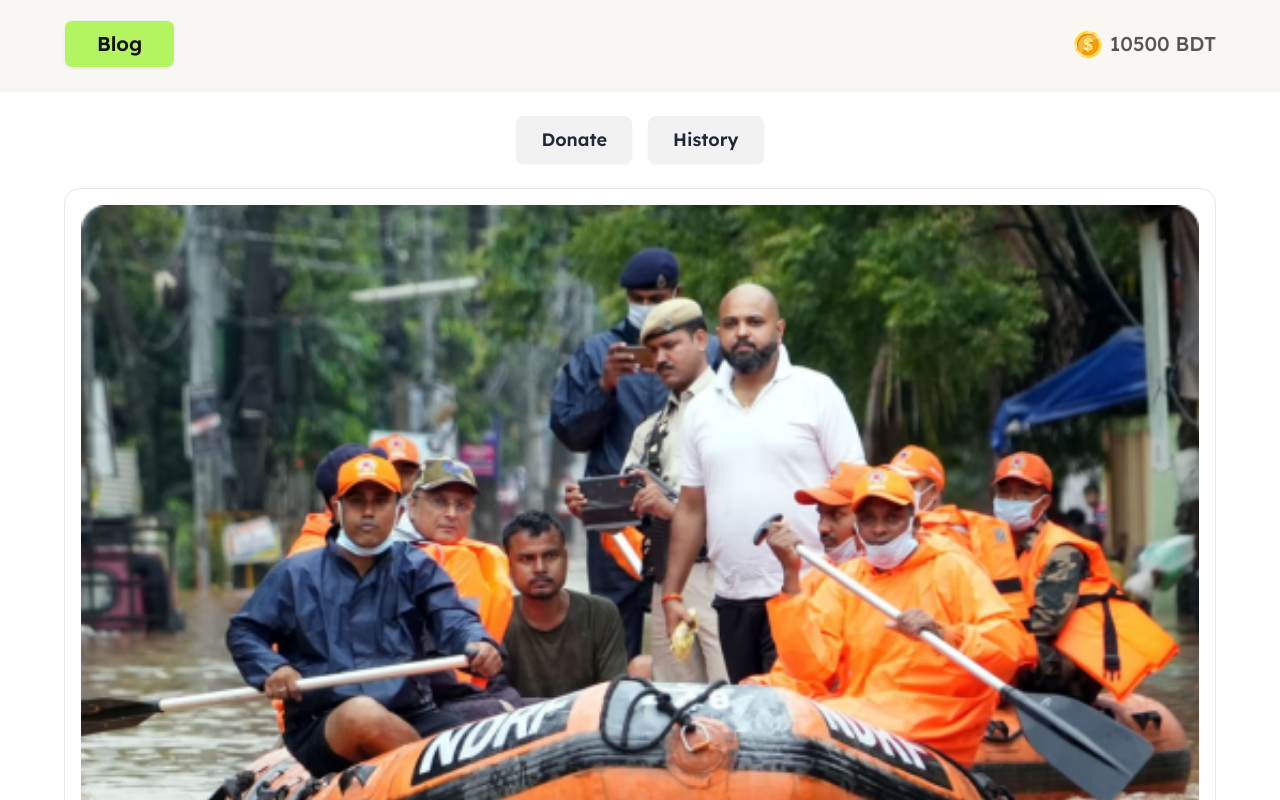
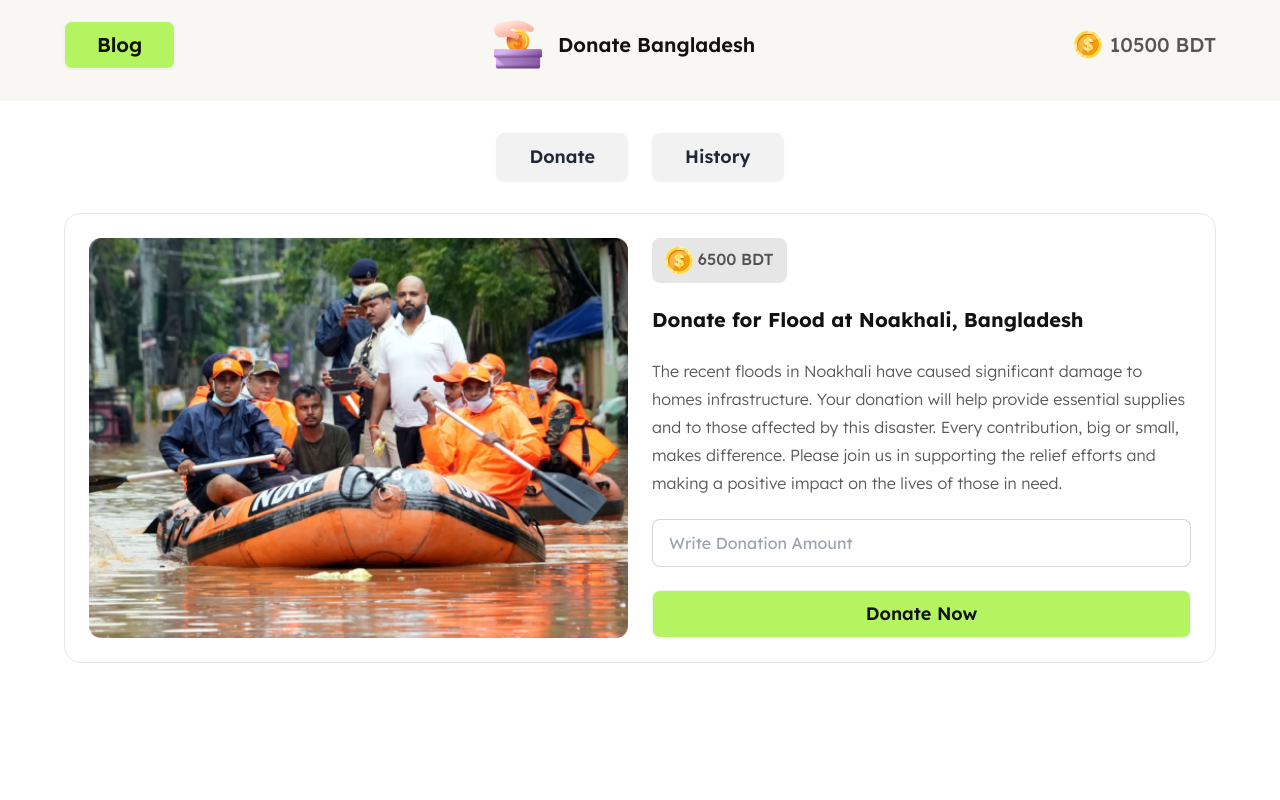
Before and after one commit to Ai-codemaster/Assignment-5, a plain HTML site: page index.html in a window 1280 px wide. Shown: the top 800 px of the page. Drawn offline with nearby package versions, Linux system fonts and the light colour scheme.

Commit message:
Complete Donate for Flood at Noakhali, Bangladesh section and responsive for all device

```diff
--- a/index.html
+++ b/index.html
@@ -14,17 +14,20 @@
     <script src="https://cdn.tailwindcss.com"></script>
   </head>
   <body>
-    <header id="header" class="sticky top-0 left-0 pb-6">
-      <div id="navbar" class="bg-[--header-background] pt-5 pb-6 px-[5%]">
-        <div class="container mx-auto flex justify-between">
+    <header id="header" class="sticky top-0 left-0 pb-6 md:pb-8">
+      <div
+        id="navbar"
+        class="bg-[--header-background] pt-5 pb-6 md:pb-8 px-[5%]"
+      >
+        <div class="container mx-auto flex justify-between items-center">
           <button
             class="btn text-lg sm:text-xl font-semibold text-[--text-primary] px-6 sm:px-8 bg-[--btn-bg] hover:bg-[--btn-bg]"
           >
             Blog
           </button>
-          <div class="flex items-center gap-4 hidden">
-            <img src="assets/logo.png" alt="" />
-            <h1 class="text-xl text-[--text-primary] font-semibold">
+          <div class="md:flex md:items-center md:gap-4">
+            <img class="w-8 h-8 sm:w-auto sm:h-auto" src="assets/logo.png" alt="" />
+            <h1 class="text-xl text-[--text-primary] font-semibold hidden md:block">
               Donate Bangladesh
             </h1>
           </div>
@@ -36,31 +39,43 @@
           </div>
         </div>
       </div>
-      <div class="flex justify-center gap-4 mt-6">
-        <button class="btn text-lg font-semibold px-6">Donate</button>
-        <button class="btn text-lg font-semibold px-6">History</button>
+      <div class="flex justify-center gap-4 sm:gap-6 mt-6 md:mt-8">
+        <button class="btn text-lg font-semibold px-6 sm:px-8">Donate</button>
+        <button class="btn text-lg font-semibold px-6 sm:px-8">History</button>
       </div>
     </header>
 
     <main>
-      <section class="px-[5%]">
+      <section class="px-[5%] mb-8">
         <div
-          class="container grid grid-cols-1 gap-6 mx-auto p-4 rounded-2xl border"
+          class="container grid grid-cols-1 md:grid-cols-2 gap-6 mx-auto p-4 sm:p-5 lg:p-6 rounded-2xl border"
         >
           <div class="">
-            <img class="w-full" src="assets/noakhali.png" alt="" />
+            <img
+              class="w-full md:h-full lg:h-[385px] xl:h-[400px] 2xl:h-[410px]"
+              src="assets/noakhali.png"
+              alt=""
+            />
           </div>
-          <div class="">
-            <button class="bg-[--money-bg] py-2 px-4 mb-4 rounded-lg">
+          <div class="lg:flex lg:flex-col lg:justify-between">
+            <button
+              class="bg-[--money-bg] py-2 px-4 lg:px-0 mb-4 md:mb-3 rounded-lg lg:w-1/3 xl:w-1/4"
+            >
               <img class="inline" src="assets/coin.png" alt="" />
-              <h2 class="text-sm text-[--text-light] font-medium inline">
+              <h2
+                class="text-sm lg:text-base text-[--text-light] font-medium inline"
+              >
                 <span>6500</span> BDT
               </h2>
             </button>
-            <h2 class="text-lg text-[--text-primary] font-bold mb-4">
+            <h2
+              class="text-lg xl:text-xl text-[--text-primary] font-bold mb-4 md:mb-3"
+            >
               Donate for Flood at Noakhali, Bangladesh
             </h2>
-            <p class="text-sm text-[--text-light] font-light leading-7 mb-4">
+            <p
+              class="text-sm lg:text-base text-[--text-light] font-light leading-7 md:leading-6 xl:leading-7 mb-4 md:mb-3"
+            >
               The recent floods in Noakhali have caused significant damage to
               homes infrastructure. Your donation will help provide essential
               supplies and to those affected by this disaster. Every
@@ -71,10 +86,10 @@
             <input
               type="text"
               placeholder="Write Donation Amount"
-              class="input input-bordered w-full mb-4 text-sm"
+              class="input input-bordered w-full mb-4 md:mb-3 text-sm lg:text-base"
             />
             <button
-              class="btn text-base text-[--text-primary] font-semibold bg-[--btn-bg] hover:bg-[--btn-bg] w-full"
+              class="btn text-base lg:text-lg text-[--text-primary] font-semibold bg-[--btn-bg] hover:bg-[--btn-bg] w-full"
             >
               Donate Now
             </button>
```
